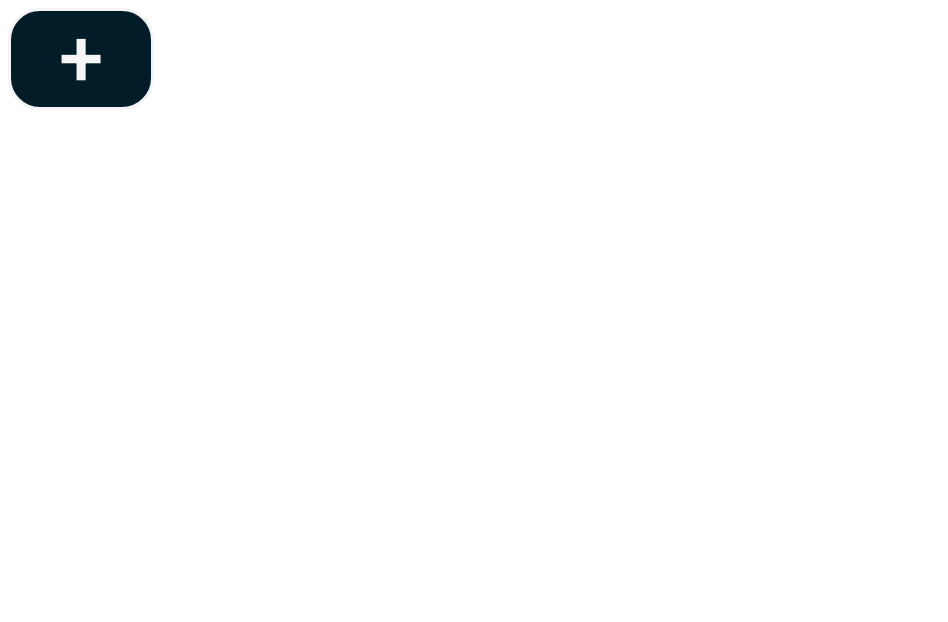
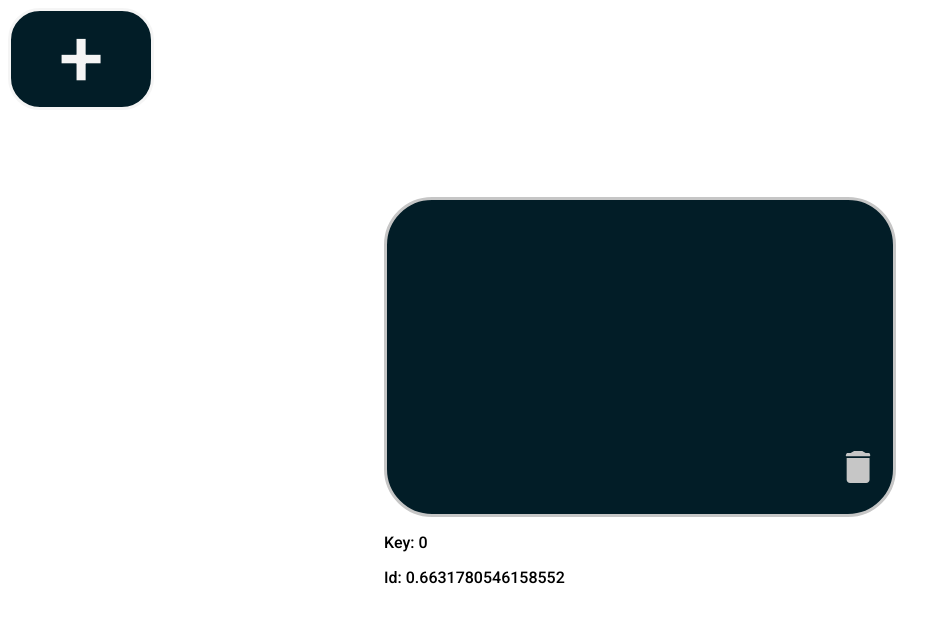
Before and after one commit to ota200/flashcards, a React (Create React App) app: page / in a window 1280 px wide. Both pictures are taken after a click on the button "create a new card". Shown: the top 622 px of the page, without its empty margins (0-948 px from the left). Built offline with nearby package versions, Linux system fonts and the light colour scheme.

Commit message:
Cards defulat

```diff
--- a/src/App.css
+++ b/src/App.css
@@ -3,6 +3,8 @@
 * {
     box-sizing: border-box;
     font-family: 'Roboto', sans-serif;
+    color:black;
+
 }
 
 .base {
@@ -66,6 +68,20 @@
     font-size: 1.5rem;
 }
 
+.front textarea,input {
+    background-color: #021D27;
+    border:none;
+    border-bottom: 1px  #ffffff;
+    color:white;
+    width:80%;
+    height:30%;
+    font-size: 3rem;
+    text-align: center;
+    overflow:hidden;
+    resize:none;
+
+}
+
 .back {
     background-color: #021D27;
     color:white;
@@ -75,8 +91,23 @@
 
 }
 
+.back textarea,input {
+    background-color: #021D27;
+    border:none;
+    border-bottom: 1px  #ffffff;
+    color:white;
+    width:80%;
+    font-size: 3rem;
+    text-align: center;
+    overflow:hidden;
+    resize:none;
+
+}
+
 #first{
     transform: rotateY(0deg);
+    color:black;
+
 }
 
 #second{
@@ -105,11 +136,11 @@
     width:25vw;
     display: flex;
     z-index: 100000;
-    perspective: 600;
-    right:120%;
+    right:70%;
     border-radius: 3rem;
 
 }
+
 
 
 
--- a/src/Componets/Cards.jsx
+++ b/src/Componets/Cards.jsx
@@ -3,28 +3,46 @@ import { useState } from "react";
 
 const Card = (props) =>{
 
-  const [num,setNum] = useState()
+  const [num,setNum] = useState("first")
+  const [num2,setNum2] = useState(0)
+
+  const enter = () =>{
+    setNum2(1)
+    console.log("enter")
+  }
+
+  const leave = () =>{
+    setNum2(0)
+    console.log("leave")
+
+  }
 
 
   const flip = (e) => {
 
-    if (num === "second"){
+    if (num === "second" && num2 === 0){
       setNum("first")
+      console.log("flip test")
 
-    } else {
+    }
+
+    if (num === "first" && num2 === 0){
       setNum("second")
     }
+
+    //console.log(event.currentTarget.id)
 
   }
 
   return (
 
-    <div className="container" onClick={flip}>
-      <div className="center" id={num} >
+    <div className="container" onClick={flip} >
+      <div className="center" id={num}>
 
-        <div className="front">
-          <h1> {props.title} </h1>
-          <p onClick={props.click}><svg class="trash" viewBox="0 0 54 68" xmlns="http://www.w3.org/2000/svg">
+        <div className="front" id="front-card">
+          <input id="front-card-text" type="text" onChange={props.titlechange} placeholder={props.title} onMouseEnter={enter} onMouseLeave={leave} wrap="soft" maxlength="20" ></input>
+
+          <p onClick={props.click}><svg className="trash" viewBox="0 0 54 68" xmlns="http://www.w3.org/2000/svg">
 <path d="M2.91699 14.6388H51.5558V60.9999C51.5558 64.8659 48.4218 67.9999 44.5558 67.9999H9.917C6.05101 67.9999 2.91699 64.8658 2.91699 60.9999V14.6388Z" fill="#C6C6C6"/>
 <path d="M10.4335 4.48611C10.7689 4.48611 11.0988 4.4018 11.393 4.24093L18.701 0.245175C18.9953 0.0843095 19.3252 0 19.6605 0H27.3543H35.0481C35.3834 0 35.7134 0.0843094 36.0076 0.245175L43.3156 4.24093C43.6098 4.4018 43.9398 4.48611 44.2751 4.48611H50.2243C51.089 4.48611 51.8558 5.04178 52.1249 5.86349L53.0576 8.7107C53.4813 10.0038 52.5178 11.3333 51.157 11.3333H3.07555C1.65049 11.3333 0.682639 9.88539 1.22751 8.56862L2.40567 5.7214C2.71506 4.9737 3.44452 4.48611 4.2537 4.48611H10.4335Z" fill="#C6C6C6"/>
 </svg></p>
@@ -32,8 +50,10 @@ const Card = (props) =>{
 
         </div>
         <div className='back'>
-          <p> {props.info} </p>
-          <p onClick={props.click}><svg class="trash" viewBox="0 0 54 68" fill="none" xmlns="http://www.w3.org/2000/svg">
+
+          <textarea id="front-card-text" type="text" onChange={props.infochange} placeholder={props.info} onMouseEnter={enter} onMouseLeave={leave} wrap="soft" ></textarea>
+
+          <p onClick={props.click}><svg className="trash" viewBox="0 0 54 68" fill="none" xmlns="http://www.w3.org/2000/svg">
 <path d="M2.91699 14.6388H51.5558V60.9999C51.5558 64.8659 48.4218 67.9999 44.5558 67.9999H9.917C6.05101 67.9999 2.91699 64.8658 2.91699 60.9999V14.6388Z" fill="#C6C6C6"/>
 <path d="M10.4335 4.48611C10.7689 4.48611 11.0988 4.4018 11.393 4.24093L18.701 0.245175C18.9953 0.0843095 19.3252 0 19.6605 0H27.3543H35.0481C35.3834 0 35.7134 0.0843094 36.0076 0.245175L43.3156 4.24093C43.6098 4.4018 43.9398 4.48611 44.2751 4.48611H50.2243C51.089 4.48611 51.8558 5.04178 52.1249 5.86349L53.0576 8.7107C53.4813 10.0038 52.5178 11.3333 51.157 11.3333H3.07555C1.65049 11.3333 0.682639 9.88539 1.22751 8.56862L2.40567 5.7214C2.71506 4.9737 3.44452 4.48611 4.2537 4.48611H10.4335Z" fill="#C6C6C6"/>
 </svg></p>
--- a/src/Componets/Words.jsx
+++ b/src/Componets/Words.jsx
@@ -12,17 +12,17 @@ export default function Word() {
 
     const [numbers,setNumber] = useState(0)
 
-    const [clicks,setClicks] = useState(0)
+   /* const [clicks,setClicks] = useState(0)
 
-    const [styles,setStyles] = useState()
+    const [styles,setStyles] = useState()*/
 
-    const ogposition = {
-      top:"110vh"
+    /*const ogposition = {
+      right:"120%"
     }
 
     const newposition = {
-      top:"50vh"
-    }
+      right:"80%"
+    }*/
 
 
     const addCard =  (e) => {
@@ -60,7 +60,7 @@ export default function Word() {
       }*/
     }
 
-    const clickStyle = (e) =>{
+    /*const clickStyle = (e) =>{
       if (clicks === 0){
         //alert("click")
         setClicks(1)
@@ -74,7 +74,7 @@ export default function Word() {
 
 
       }
-    }
+    }*/
 
 
     return (
@@ -86,7 +86,7 @@ export default function Word() {
           return (
             <div key={item.key} id={item.id}>
 
-              <Card  title={item.title} info={item.para} click={() => delCard(item.id)}> </Card>
+              <Card  title={item.title} info={item.para} click={() => delCard(item.id)} titlechange={(e) => {setTitles(e.target.value)}} infochange={e => setInfor(e.target.value)}> </Card>
               <p>Key: {item.key}</p>
               <p>Id: {item.id}</p>
 
@@ -98,10 +98,17 @@ export default function Word() {
 
         </div>
 
-        <button className="create" title="create a new card" onClick={clickStyle} > + </button>
+        <button onClick={addCard} className="create" title="create a new card"> + </button>
 
-        <div className="forms">
 
+
+
+      </div>
+
+    );
+  }
+
+  /*
           <label>
             <p>Title</p>
             <input type="text" onChange={(e) => {setTitles(e.target.value)}} name="title"/>
@@ -112,12 +119,9 @@ export default function Word() {
             <textarea type="text" onChange={e => setInfor(e.target.value)} name="info"/>
           </label>
 
+                  <div className="forms">
+
+
           <button onClick={addCard}>Submit</button>
 
-        </div>
-
-
-      </div>
-
-    );
-  }
+        </div>*/
```
Also changed, not shown: 1 other file (tests, documents, lock files or other folders).
